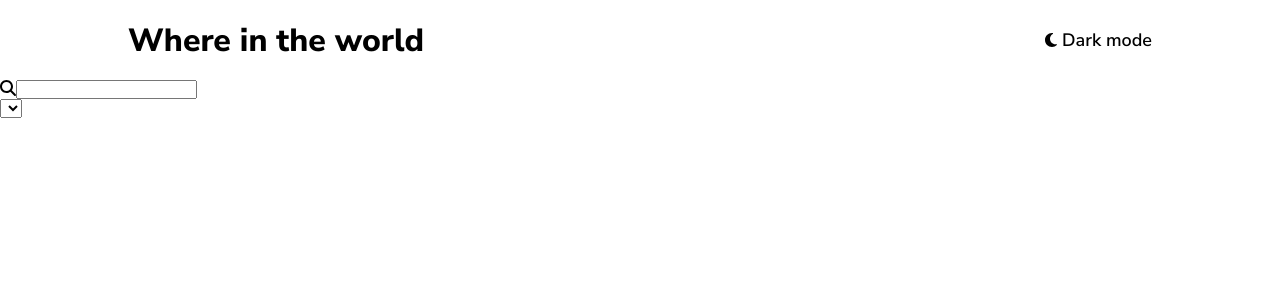
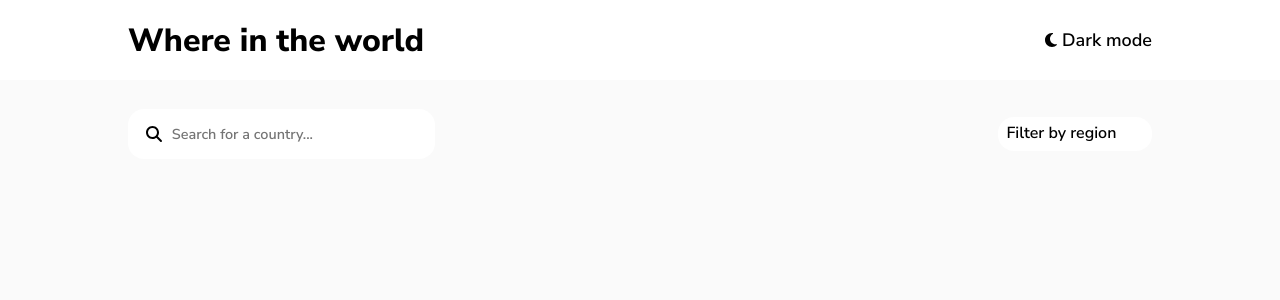
Before and after one commit to PiotrO9/rest-country-api-vue, a Vue app: page / in a window 1280 px wide. Shown: the top 300 px of the page. Built offline with nearby package versions, Linux system fonts and the light colour scheme.

Commit message:
Add Searching component and styled it

```diff
--- a/src/assets/Styles/MainViewStyles.css
+++ b/src/assets/Styles/MainViewStyles.css
@@ -1 +1,5 @@
-/*# sourceMappingURL=MainViewStyles.css.map */
+@import url("https://fonts.googleapis.com/css2?family=Nunito+Sans:wght@300;600;800&display=swap");
+.mainView {
+  height: 90%;
+  background-color: hsl(0deg, 0%, 98%);
+}/*# sourceMappingURL=MainViewStyles.css.map */
--- a/src/assets/Styles/MainViewStyles.scss
+++ b/src/assets/Styles/MainViewStyles.scss
@@ -0,0 +1,6 @@
+@import './variables.scss';
+
+.mainView {
+    height: 90%;
+    background-color: $VeryLightGray;
+}
--- /dev/null
+++ b/src/assets/Styles/SearchingStyles.css
@@ -0,0 +1,61 @@
+@import url("https://fonts.googleapis.com/css2?family=Nunito+Sans:wght@300;600;800&display=swap");
+.searching {
+  width: 100%;
+  height: 15%;
+  display: flex;
+  justify-content: center;
+  align-items: center;
+}
+.searching .saerching__content {
+  width: 80%;
+  height: 100%;
+  display: flex;
+  flex-direction: row;
+  justify-content: space-between;
+  align-items: center;
+}
+.searching .saerching__content .inputContainer {
+  height: 47%;
+  width: 30%;
+  display: flex;
+  justify-content: center;
+  align-items: center;
+  background-color: white;
+  border-radius: 16px;
+}
+.searching .saerching__content .inputContainer svg {
+  margin-right: 10px;
+}
+.searching .saerching__content .inputContainer input {
+  width: 80%;
+  height: 70%;
+  outline: none;
+  border: none;
+  font-size: 90%;
+  font-family: "Nunito Sans";
+  font-weight: 600;
+}
+.searching .saerching__content select {
+  width: 15%;
+  height: 32%;
+  min-width: 100px;
+  padding-left: 8px;
+  outline: 0px;
+  border: 0px;
+  border-radius: 16px;
+  box-shadow: none !important;
+  -webkit-appearance: none;
+  font-family: "Nunito Sans";
+  font-weight: 600;
+  font-size: 16px;
+  background-color: white;
+}
+.searching .saerching__content select:focus {
+  outline: 0px;
+  border: none;
+}
+.searching .saerching__content select option {
+  outline: 0px;
+  border: 0px;
+  box-shadow: none !important;
+}/*# sourceMappingURL=SearchingStyles.css.map */
--- /dev/null
+++ b/src/assets/Styles/SearchingStyles.scss
@@ -0,0 +1,69 @@
+@import './variables.scss';
+
+.searching {
+    width: 100%;
+    height: 15%;
+    display: flex;
+    justify-content: center;
+    align-items: center;
+
+    .saerching__content {
+        width: 80%;
+        height: 100%;
+        display: flex;
+        flex-direction: row;
+        justify-content: space-between;
+        align-items: center;
+
+        .inputContainer {
+            height: 47%;
+            width: 30%;
+            display: flex;
+            justify-content: center;
+            align-items: center;
+            background-color: white;
+            border-radius: 16px;
+
+            svg {
+                margin-right: 10px;
+            }
+
+            input {
+                width: 80%;
+                height: 70%;
+                outline: none;
+                border: none;
+                font-size: 90%;
+                font-family: 'Nunito Sans';
+                font-weight: 600;
+            }
+        }
+
+        select {
+            width: 15%;
+            height: 32%;
+            min-width: 100px;
+            padding-left: 8px;
+            outline: 0px;
+            border: 0px;
+            border-radius: 16px;
+            box-shadow: none !important;
+            -webkit-appearance: none;
+            font-family: 'Nunito Sans';
+            font-weight: 600;
+            font-size: 16px;
+            background-color: white;
+
+            &:focus {
+                outline: 0px;
+                border: none;
+            }
+
+            option {
+                outline: 0px;
+                border: 0px;
+                box-shadow: none !important;
+            }
+        }
+    }
+}
--- a/src/assets/Styles/variables.scss
+++ b/src/assets/Styles/variables.scss
@@ -1 +1,3 @@
 @import url('https://fonts.googleapis.com/css2?family=Nunito+Sans:wght@300;600;800&display=swap');
+
+$VeryLightGray: hsl(0, 0%, 98%);
--- a/src/components/Searching.vue
+++ b/src/components/Searching.vue
@@ -3,10 +3,15 @@
     <div class="saerching__content">
         <div class="inputContainer">
             <fa icon="magnifying-glass"/>
-            <input type="text">
+            <input type="text" placeholder="Search for a country...">
         </div>
-        <select name="" id="">
-            <option value=""></option>
+        <select name="countries" id="Countries">
+            <option value="">Filter by region</option>
+            <option value="Europe">Europe</option>
+            <option value="America">America</option>
+            <option value="Asia">Asia</option>
+            <option value="Africa">Africa</option>
+            <option value="Oceania">Oceania</option>
         </select>
     </div>
   </div>
@@ -18,6 +23,6 @@ export default {
 }
 </script>
 
-<style>
-
+<style lang="scss">
+@import '../assets/Styles/SearchingStyles.scss';
 </style>
--- a/src/views/MainView.vue
+++ b/src/views/MainView.vue
@@ -14,6 +14,6 @@ export default {
 }
 </script>
 
-<style>
-
+<style lang="scss">
+@import '../assets/Styles/MainViewStyles.scss';
 </style>
```
Also changed, not shown: 2 other files (tests, documents, lock files or other folders).
